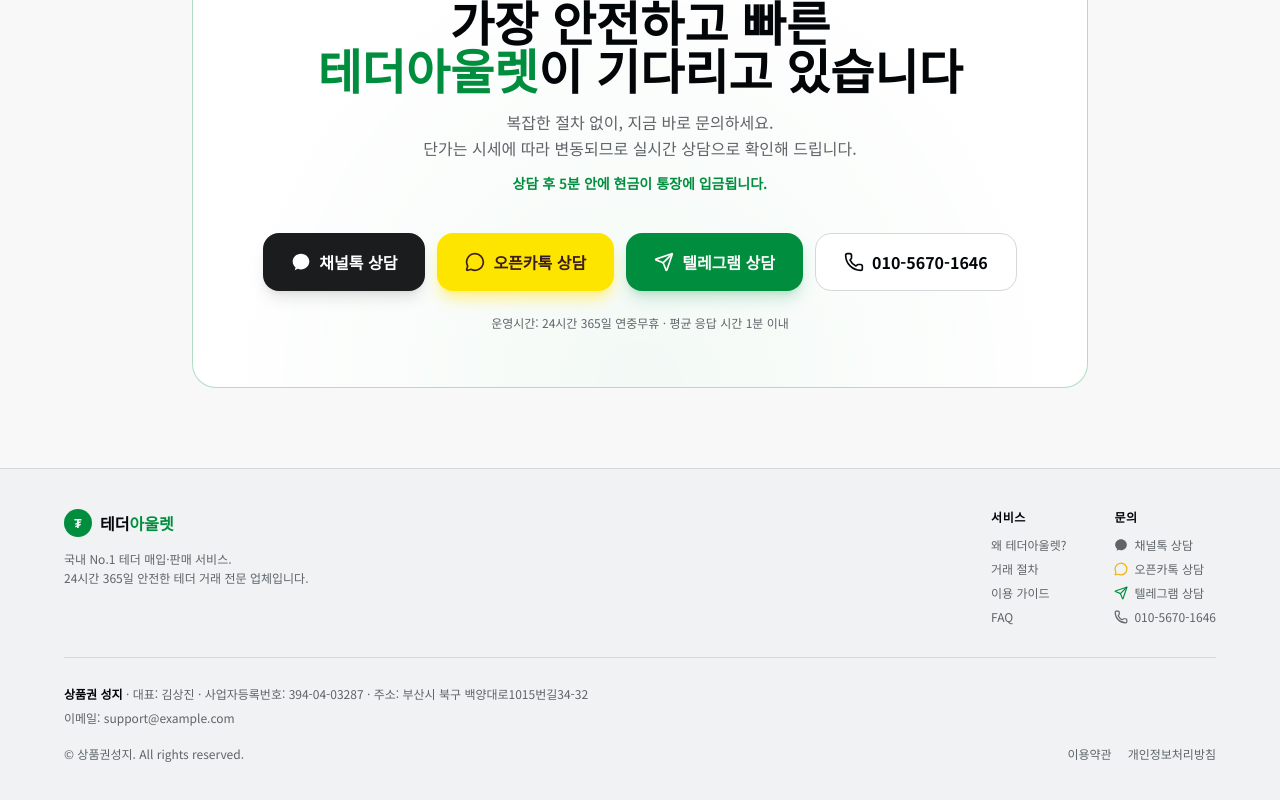
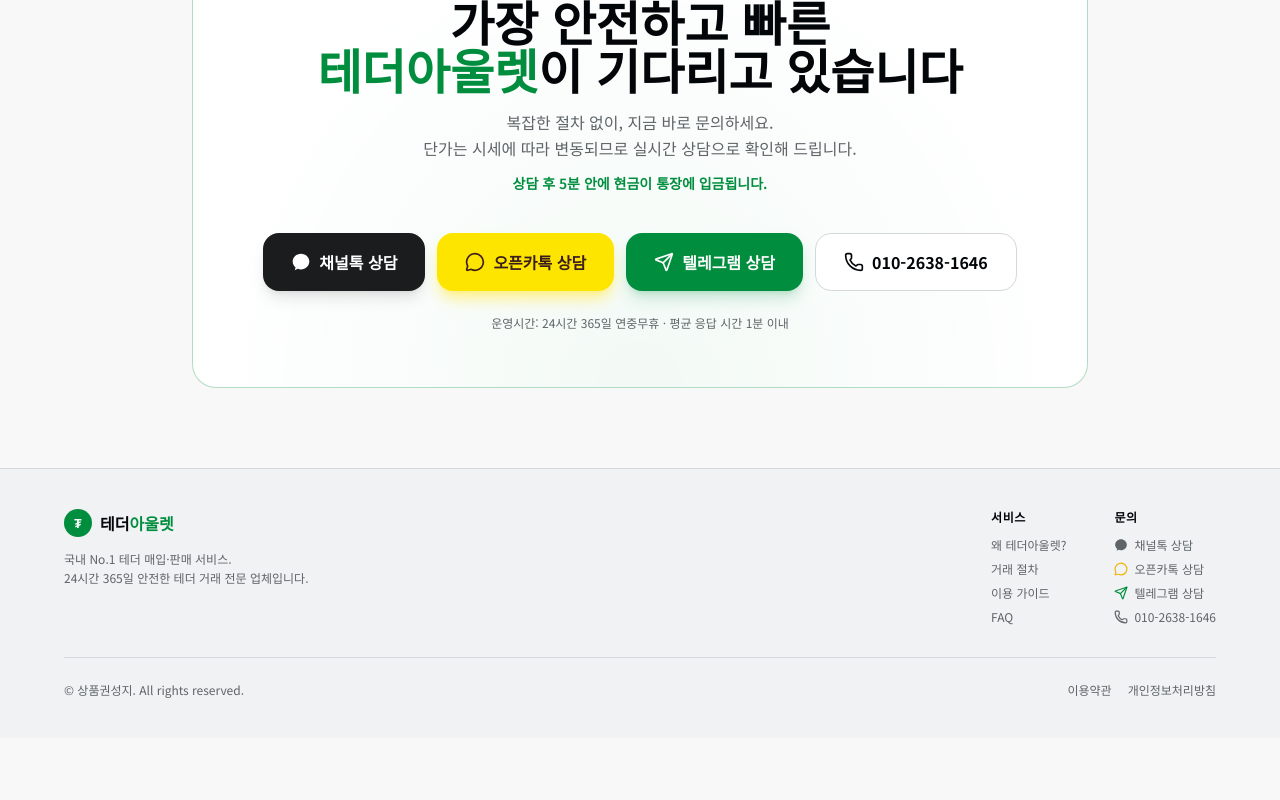
Before and after one commit to YnexKimdoyeon/antic_two_site_navi, a Next.js app: page /tether-outlet in a window 1280 px wide. Shown: the part 4740-5540 px from the top of the page. After the commit the page ends 5478 px from the top, so only its background shows below. Built offline with nearby package versions, Linux system fonts and the light colour scheme; no server answers.

Commit message:
사업자 정보 삭제 및 전화번호 변경
- 푸터의 사업자 정보(상호/대표/사업자등록번호/주소/이메일) 노출 제거
- 전화번호 010-5670-1646 → 010-2638-1646

Co-Authored-By: Claude Opus 4.8 (1M context) <noreply@anthropic.com>

```diff
--- a/components/shared/footer.tsx
+++ b/components/shared/footer.tsx
@@ -79,20 +79,8 @@ export default function Footer({ brand }: { brand: Brand }) {
           </div>
         </div>
 
-        {/* Business Info */}
-        <div className="border-t border-border pt-6 mb-4">
-          <p className="text-xs text-muted-foreground leading-6">
-            <span className="font-semibold text-foreground">{biz.companyName}</span>
-            {" · "}대표: {biz.ceo}
-            {" · "}사업자등록번호: {biz.bizNumber}
-            {" · "}주소: {biz.address}
-            <br />
-            이메일: <a href={`mailto:${biz.email}`} className="hover:text-foreground transition-colors">{biz.email}</a>
-          </p>
-        </div>
-
         {/* Copyright + Links */}
-        <div className="flex flex-col sm:flex-row items-start sm:items-center justify-between gap-3 text-xs text-muted-foreground">
+        <div className="flex flex-col sm:flex-row items-start sm:items-center justify-between gap-3 text-xs text-muted-foreground border-t border-border pt-6">
           <p>{brand.copyright}</p>
           <div className="flex gap-4">
             <a href={biz.terms} className="hover:text-foreground transition-colors">이용약관</a>
--- a/site.config.ts
+++ b/site.config.ts
@@ -12,18 +12,13 @@ export const SITE_CONFIG = {
     channelTalk: "https://busancoin777.channel.io/home",        // 채널톡 링크
     openKakao: "https://open.kakao.com/o/sOrrGmqi",    // 오픈카톡 링크
     telegram: "https://t.me/bscoin777",           // 텔레그램 링크
-    phone: "010-5670-1646",                                   // 전화번호
+    phone: "010-2638-1646",                                   // 전화번호
   },
 
   // ------------------------------------------------------------------
   // 사업자 정보 (하단 푸터에 노출)
   // ------------------------------------------------------------------
   business: {
-    companyName: "상품권 성지",           // 상호명
-    ceo: "김상진",                         // 대표자
-    bizNumber: "394-04-03287",            // 사업자등록번호
-    address: "부산시 북구 백양대로1015번길34-32",   // 주소
-    email: "support@example.com",         // 이메일
     terms: "/terms",                      // 이용약관 링크 (외부 URL 또는 내부 경로)
     privacy: "/privacy",                  // 개인정보처리방침 링크
   },
```
